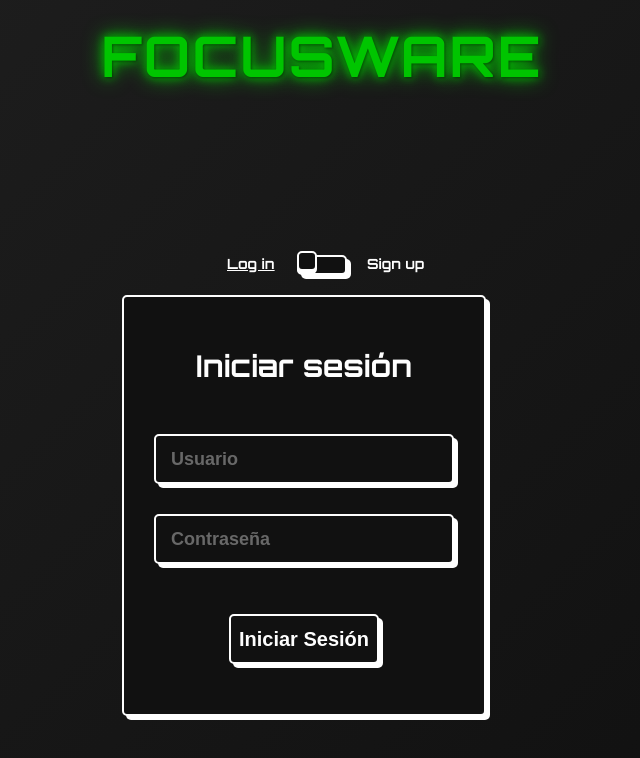
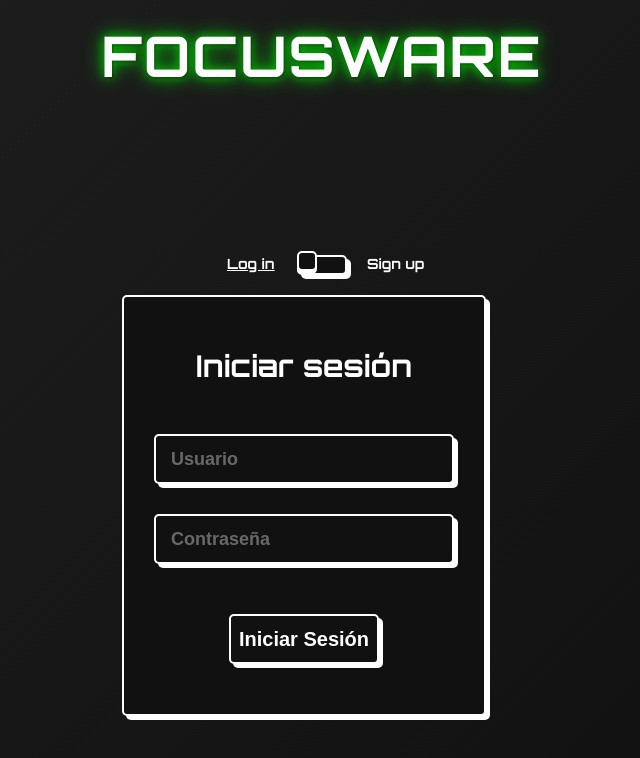
Before and after one commit to CesarGoto1/App, a React (Vite) app: page / in a window 1280 px wide. Shown: the top 758 px of the page, without its empty margins (318-958 px from the left). Built offline with nearby package versions, Linux system fonts and the light colour scheme.

Commit message:
Titulo Bien

```diff
--- a/src/components/Login.css
+++ b/src/components/Login.css
@@ -46,7 +46,7 @@
 
   .form .submit,
   .form .switch {
-    padding: 1.5rem; /* Aumentar el padding */
+    padding: 1.5rem 1rem; /* Aumentar el padding */
     width: 100%;
     display: flex;
     align-items: center;
--- a/src/index.css
+++ b/src/index.css
@@ -21,7 +21,7 @@ body {
 .app-title {
   font-size: 3.5rem; /* Aumentar el tamaño de la fuente */
   font-weight: 700;
-  color: #00c500;
+  color: #fcfcfc;
   text-align: center;
   text-transform: uppercase;
   letter-spacing: 2px;
```
